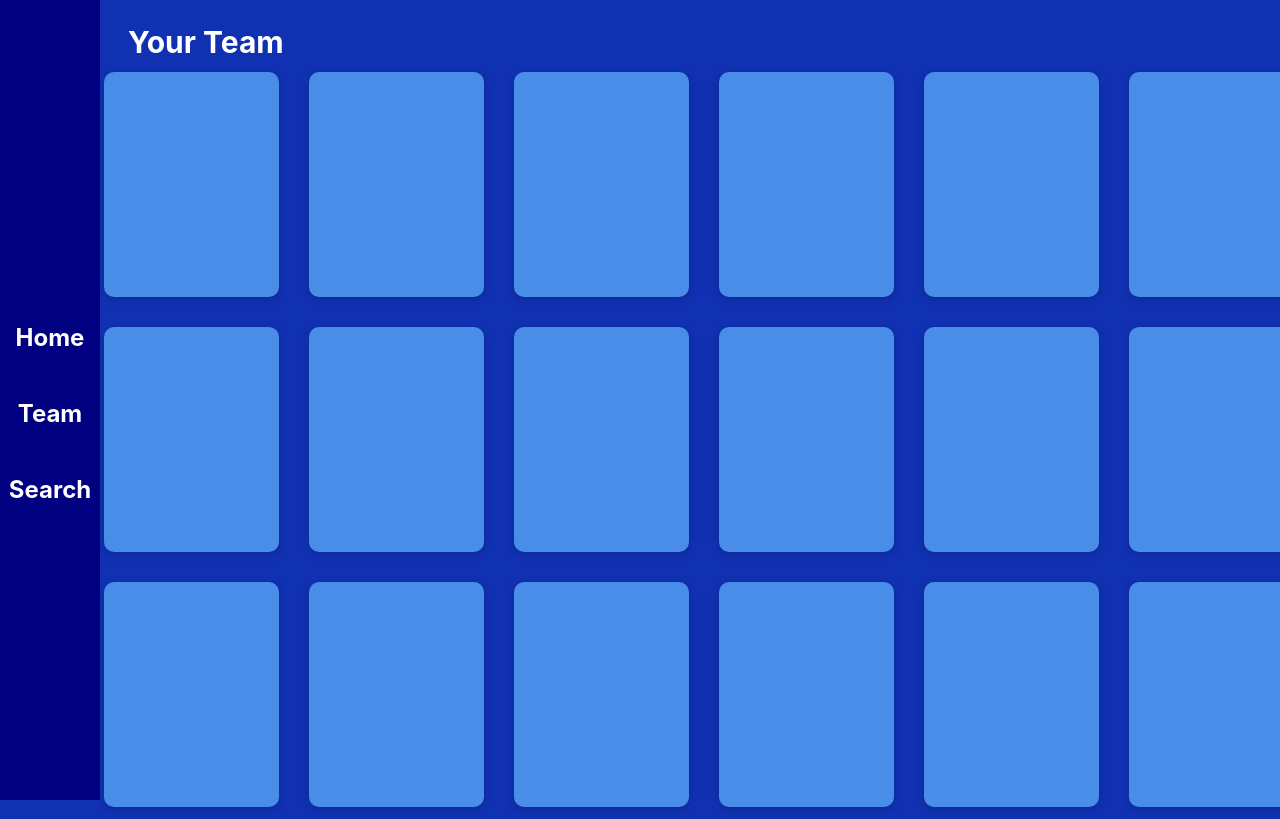
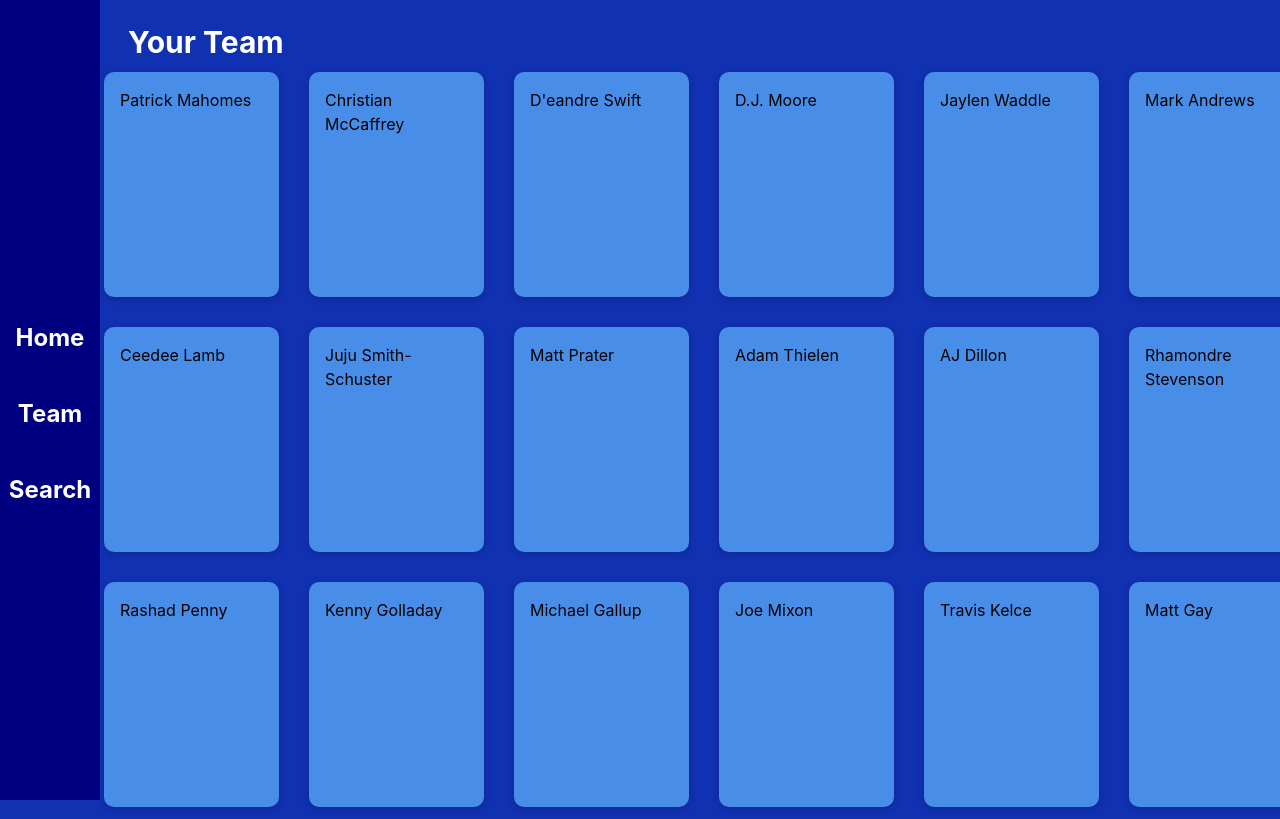
Before and after one commit to evanng07/FantasyFootballOptimizer, a React (Create React App) app: page /team in a window 1280 px wide. Shown: the top 819 px of the page. Built offline with nearby package versions, Linux system fonts and the light colour scheme.

Commit message:
added players

```diff
--- a/src/pages/TeamPage.js
+++ b/src/pages/TeamPage.js
@@ -9,24 +9,60 @@ const TeamPage = () => {
           Your Team
         </div>
         <div className="team">
-            <Card></Card>
-            <Card></Card>
-            <Card></Card>
-            <Card></Card>
-            <Card></Card>
-            <Card></Card>
-            <Card></Card>
-            <Card></Card>
-            <Card></Card>
-            <Card></Card>
-            <Card></Card>
-            <Card></Card>
-            <Card></Card>
-            <Card></Card>
-            <Card></Card>
-            <Card></Card>
-            <Card></Card>
-            <Card></Card>
+            <Card>
+                Patrick Mahomes
+            </Card>
+            <Card>
+                Christian McCaffrey
+            </Card>
+            <Card>
+                D'eandre Swift
+            </Card>
+            <Card>
+                D.J. Moore
+            </Card>
+            <Card>
+                Jaylen Waddle
+            </Card>
+            <Card>
+                Mark Andrews
+            </Card>
+            <Card>
+                Ceedee Lamb
+            </Card>
+            <Card>
+                Juju Smith-Schuster
+            </Card>
+            <Card>
+                Matt Prater
+            </Card>
+            <Card>
+                Adam Thielen
+            </Card>
+            <Card>
+                AJ Dillon
+            </Card>
+            <Card>
+                Rhamondre Stevenson
+            </Card>
+            <Card>
+                Rashad Penny
+            </Card>
+            <Card>
+                Kenny Golladay
+            </Card>
+            <Card>
+                Michael Gallup
+            </Card>
+            <Card>
+                Joe Mixon
+            </Card>
+            <Card>
+                Travis Kelce
+            </Card>
+            <Card>
+                Matt Gay
+            </Card>
         </div>
       </div>
 
```
